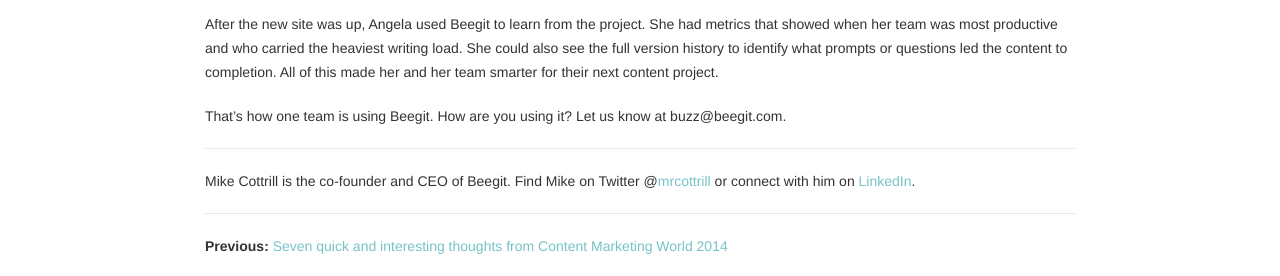
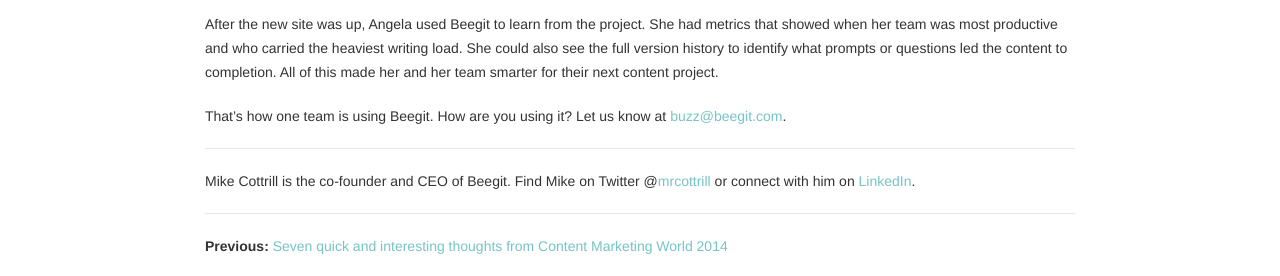
Before and after one commit to sancsoft/beegit.github.io, a Jekyll site: the page built from _posts/2014-10-27-Using-Beegit-to-build-better-content.markdown, in a window 1280 px wide and 900 px high, scrolled down 1955 px. Shown: the part 264-540 px from the top of the window. Built offline with Jekyll 4.4.1, drawn with Linux system fonts in a browser that asks for light colours; comment, search, counter and statistics services are not loaded; part of the change alters nothing that is shown.

```diff
--- a/_posts/2014-10-27-Using-Beegit-to-build-better-content.markdown
+++ b/_posts/2014-10-27-Using-Beegit-to-build-better-content.markdown
@@ -51,7 +51,7 @@ After the content was put on the site, the final version was kept in Beegit for
 ### Learning and improving
 After the new site was up, Angela used Beegit to learn from the project. She had metrics that showed when her team was most productive and who carried the heaviest writing load. She could also see the full version history to identify what prompts or questions led the content to completion. All of this made her and her team smarter for their next content project.
 
-That's how one team is using Beegit. How are you using it? Let us know at buzz@beegit.com.
+That's how one team is using Beegit. How are you using it? Let us know at [buzz@beegit.com](mailto:buzz@beegit.com).
 
 ---
 
```
